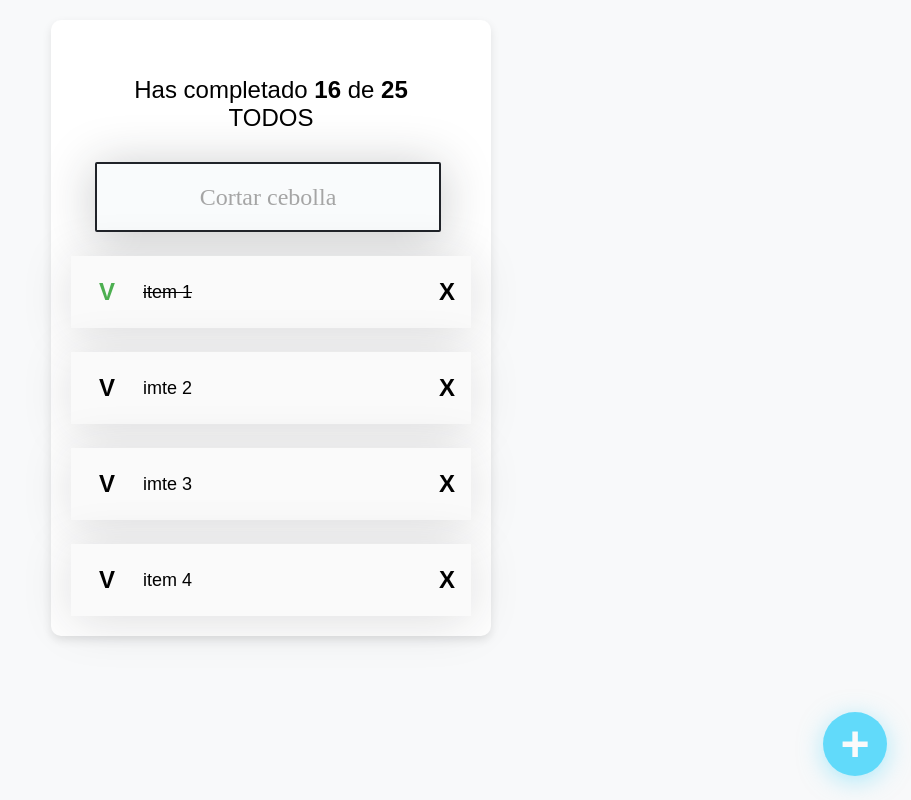
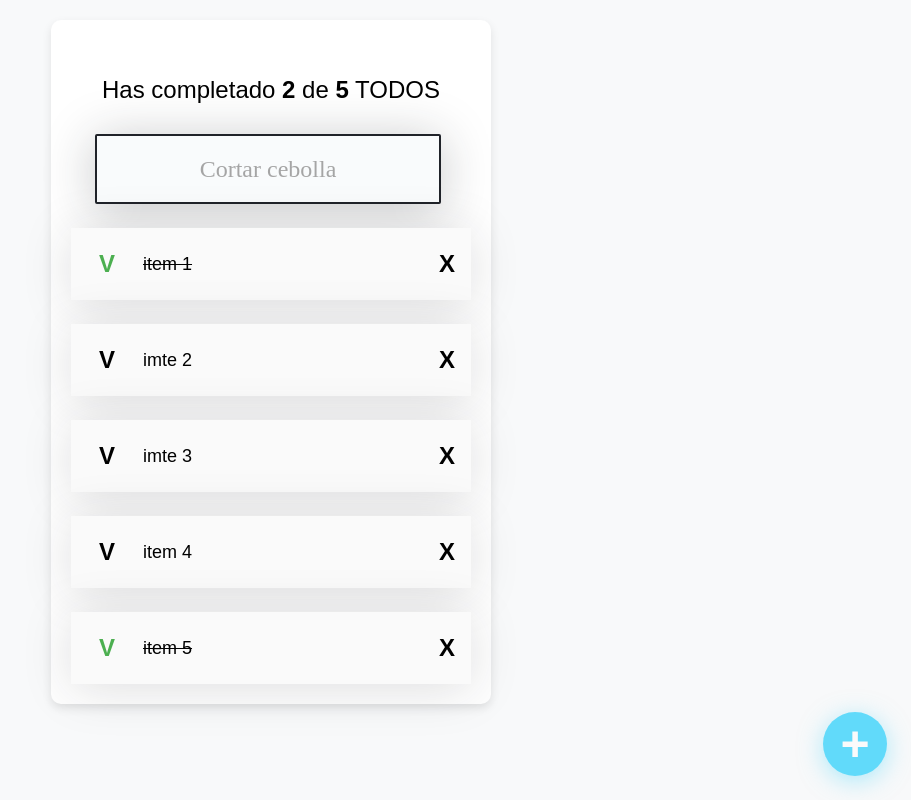
Before and after one commit to jlcallalle/react18, a React (Create React App) app: page / in a window 1280 px wide. Shown: the whole page, without its empty margins (369-1280 px from the left). Built offline with nearby package versions, Linux system fonts and the light colour scheme.

Commit message:
add state count recetas

```diff
--- a/src/App.js
+++ b/src/App.js
@@ -1,26 +1,47 @@
 // import logo from './react.png';
+import React from 'react';
 import { TodoCounter } from './TodoCounter';
 import { TodoSearch } from './TodoSearch';
 import { TodoList } from './TodoList';
 import './App.css';
 import { TodoItem } from './TodoItem';
 import { CreateTodoButton } from './CreateTodoButton';
-import React from 'react';
 
 const defaultTodos = [
   { text: 'item 1', completed: true },
   { text: 'imte 2', completed: false },
   { text: 'imte 3', completed: false },
   { text: 'item 4', completed: false },
+  { text: 'item 5', completed: true },
 ];
 
 function App() {
+  const [todos, setTodos] = React.useState(defaultTodos);
+  const [searchValue, setSearchValue] = React.useState('');
+
+  const completedTodos = todos.filter(
+    todo => !!todo.completed
+  ).length;
+  const totalTodos = todos.length;
+
+  console.log('Los usuarios buscan todos de ' + searchValue);
+
   return (
-    <React.Fragment>
+    <>
        {/* <div className="App"> */}
        <div className="todo-container">
-        <TodoCounter completed={16} total={25} className="todo-counter" />
-        <TodoSearch className="todo-search" />
+        {/* <TodoCounter completed={16} total={25} className="todo-counter" /> */}
+        <TodoCounter
+          completed={completedTodos}
+          total={totalTodos}
+          className="todo-counter"
+      />
+        {/* <TodoSearch className="todo-search" /> */}
+        <TodoSearch
+          searchValue={searchValue}
+          setSearchValue={setSearchValue}
+          className="todo-search"
+        />
         <TodoList className="todo-list">
           {defaultTodos.map(todo => (
             <TodoItem
@@ -33,7 +54,7 @@ function App() {
         </TodoList>
         <CreateTodoButton className="create-todo-button" />
        </div>
-    </React.Fragment>
+    </>
   );
 }
 
--- a/src/TodoSearch.js
+++ b/src/TodoSearch.js
@@ -1,19 +1,22 @@
 import React from 'react';
 import './TodoSearch.css';
 
-function TodoSearch() {
-  const [searchValue, setSearchValue] = React.useState('');
-  console.log('Los usuarios buscan todos de ' + searchValue);
+function TodoSearch({
+  searchValue,
+  setSearchValue
+}) {
+
 
   return (
     <input
       placeholder="Cortar cebolla"
       className="TodoSearch"
+      value={searchValue}
       onChange={(event) => {
-        /* console.log('Escribiste en el TodoSearch');
-        console.log(event);
-        console.log(event.target);
-        console.log(event.target.value); */
+        //console.log('Escribiste en el TodoSearch');
+        // console.log(event);
+        // console.log(event.target);
+        // console.log(event.target.value);
 
         // <-- Enlaza valor de  input con el estado
         setSearchValue(event.target.value);
```
